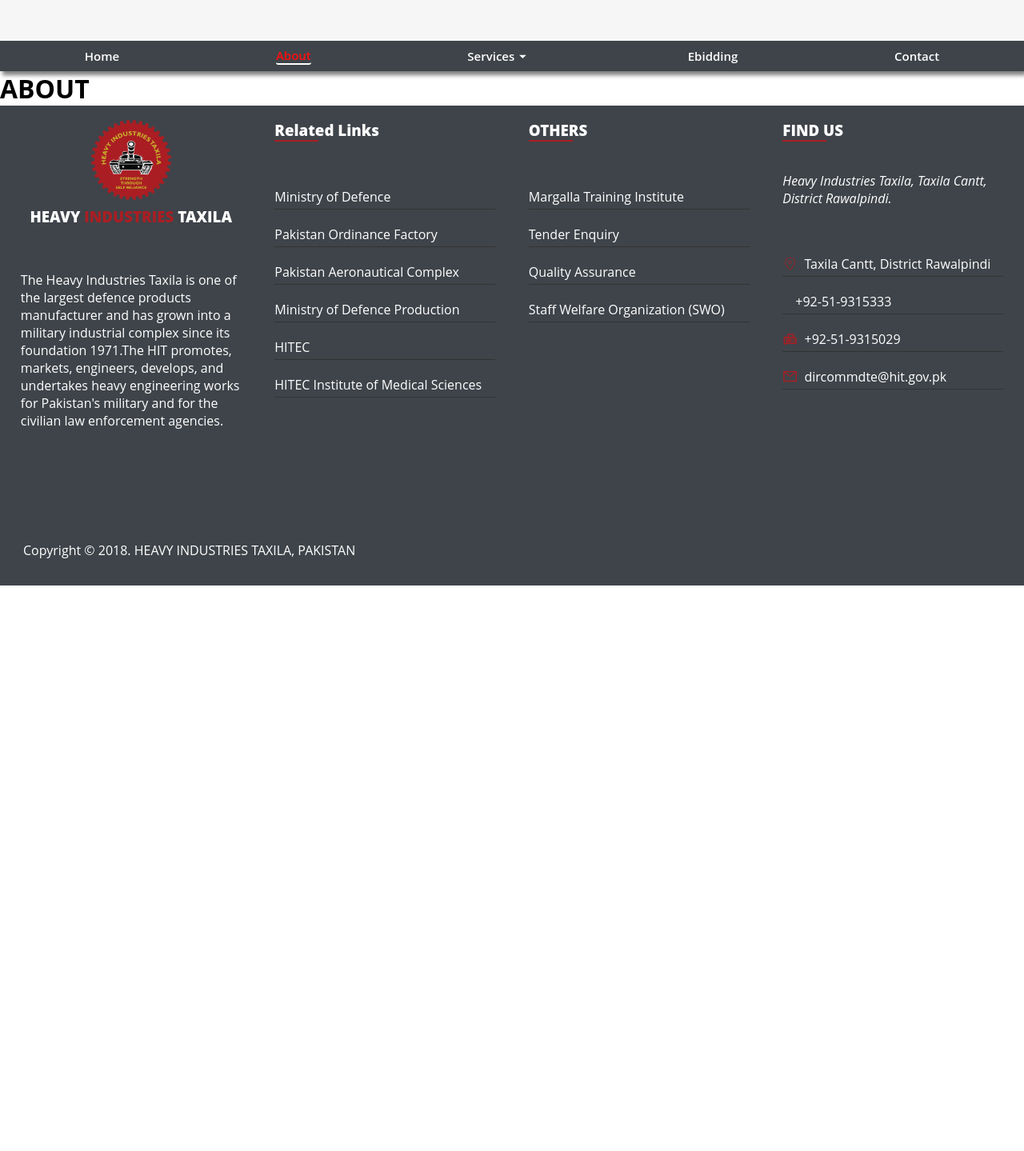
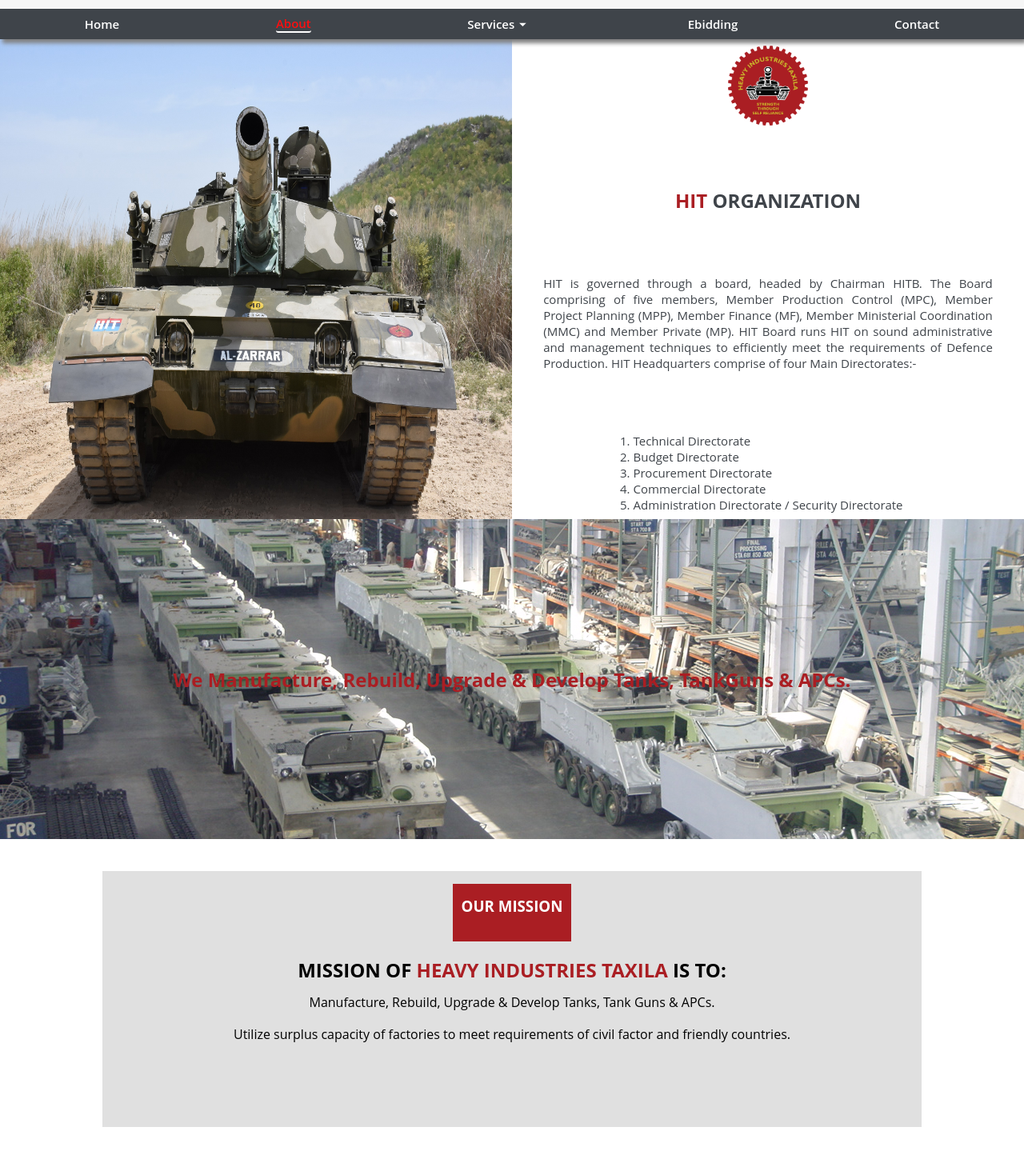
Before and after one commit to wajaht-ali/hit-ebidding, a React (Create React App) app: page /about in a window 1280 px wide. Shown: the part 151-1590 px from the top of the page at 80% size. Before the commit the page ends 883 px from the top, so only its background shows below. Built offline with nearby package versions, Linux system fonts and the light colour scheme; some icons are missing.

Commit message:
About component under development

```diff
--- a/src/components/About.jsx
+++ b/src/components/About.jsx
@@ -1,9 +1,44 @@
 import React from 'react'
+import "../styles/About.scss";
+import logo from "../assets/hit_logo.png";
+import img1 from "../assets/panzer.jpg";
 
 const About = () => {
   return (
     <div>
-        <h1>ABOUT</h1>
+      <div className='about'>
+        <div className="top">
+          <div className="left">
+            <img src={img1} alt="" />
+          </div>
+          <div className="right">
+            <img src={logo} alt="hit-logo" />
+            <h2><span>HIT </span>Organization</h2>
+            <p>HIT is governed through a board, headed by Chairman HITB. The Board comprising of five members, Member Production Control (MPC), Member Project Planning (MPP), Member Finance (MF), Member Ministerial Coordination (MMC) and Member Private (MP). HIT Board runs HIT on sound administrative and management techniques to efficiently meet the requirements of Defence Production. HIT Headquarters comprise of four Main Directorates:-</p>
+            <ul>
+              <li>Technical Directorate</li>
+              <li>Budget Directorate</li>
+              <li> Procurement Directorate</li>
+              <li>Commercial Directorate</li>
+              <li>Administration Directorate / Security Directorate</li>
+            </ul>
+          </div>
+        </div>
+        <div className="center">
+          <h2>We Manufacture, Rebuild, Upgrade & Develop Tanks, TankGuns & APCs.</h2>
+        </div>
+        <div className="bottom">
+          <div className="msg">
+            <h3>Our Mission</h3>
+            <h2>Mission of <span>Heavy Industries Taxila</span> Is To: </h2>
+            <p>
+              Manufacture, Rebuild, Upgrade & Develop Tanks, Tank Guns & APCs. <br />
+
+              Utilize surplus capacity of factories to meet requirements of civil factor and friendly countries.
+            </p>
+          </div>
+        </div>
+      </div>
     </div>
   )
 }
--- /dev/null
+++ b/src/styles/About.scss
@@ -0,0 +1,167 @@
+@import "../styles/Utilities.scss";
+
+.about {
+    // height: 75vh;
+    width: 100%;
+    display: flex;
+    flex-direction: column;
+    justify-content: center;
+    align-items: center;
+
+    >.top {
+        height: 75vh;
+        width: 100%;
+        display: flex;
+        flex-direction: row;
+        justify-content: center;
+        align-items: center;
+
+        >.left {
+            height: 100%;
+            width: 50%;
+
+            img {
+                height: 100%;
+                width: 100%;
+                display: block;
+                margin: auto;
+            }
+        }
+
+        .right {
+            height: 100%;
+            width: 50%;
+            padding: .5rem;
+            display: flex;
+            flex-direction: column;
+            justify-content: space-between;
+            align-items: center;
+            color: $secondary-color;
+
+            img {
+                height: 100px;
+                width: 100px;
+            }
+
+            h2 {
+                text-transform: uppercase;
+                color: $secondary-color;
+
+                span {
+                    color: $primary-color;
+                }
+            }
+
+            p {
+                font-size: 15px;
+                text-align: justify;
+                width: 90%;
+            }
+
+            ul li {
+                font-size: 15px;
+                list-style-type: decimal;
+            }
+        }
+    }
+
+    >.center {
+        height: 50vh;
+        width: 100%;
+        background: url("../assets/apc.jpg") no-repeat center center/cover;
+        display: flex;
+        justify-content: center;
+        align-items: center;
+
+        h2 {
+            color: $primary-color;
+        }
+    }
+
+    >.bottom {
+        height: 50vh;
+        width: 100%;
+        display: flex;
+        justify-content: center;
+        align-items: center;
+
+        .msg {
+            height: 80%;
+            width: 80%;
+            padding: 1rem;
+            text-align: center;
+            line-height: 2.5rem;
+            background: rgb(224, 224, 224);
+
+            h3 {
+                text-transform: uppercase;
+                padding: .5rem;
+                background-color: $primary-color;
+                height: 25%;
+                width: 15%;
+                color: #fff;
+                margin: auto;
+            }
+
+            h2 {
+                margin-top: 1rem;
+                text-transform: uppercase;
+
+                span {
+                    color: $primary-color;
+                }
+            }
+        }
+    }
+}
+
+@media (max-width: 450px) {
+    .about {
+        width: 100%;
+        display: flex;
+        flex-direction: column;
+        justify-content: center;
+        align-items: center;
+
+        >.top {
+            height: 100%;
+            width: 100%;
+            display: flex;
+            flex-direction: column;
+            justify-content: center;
+            align-items: center;
+
+            >.left {
+                height: 100%;
+                width: 100%;
+
+                img {
+                    height: 100%;
+                    width: 100%;
+                    display: block;
+                    margin: auto;
+                }
+            }
+
+            >.right {
+                height: 100%;
+                width: 100%;
+                padding: 1rem;
+
+                ul {
+                    margin-top: 1rem;
+                }
+            }
+        }
+
+        >.center {
+            height: 50vh;
+            width: 100%;
+            background: url("../assets/apc.jpg") no-repeat center center/cover;
+            display: flex;
+            justify-content: center;
+            align-items: center;
+            text-align: center;
+        }
+    }
+}
--- a/src/styles/Header.scss
+++ b/src/styles/Header.scss
@@ -1,7 +1,7 @@
 @import "Utilities.scss";
 
 .header {
-    height: 30vh;
+    height: 25vh;
     width: 100%;
     // border: 2px solid #333;
     box-shadow: 3px 5px 5px gray;
```
Also changed, not shown: src/assets/apc.jpg (added).
